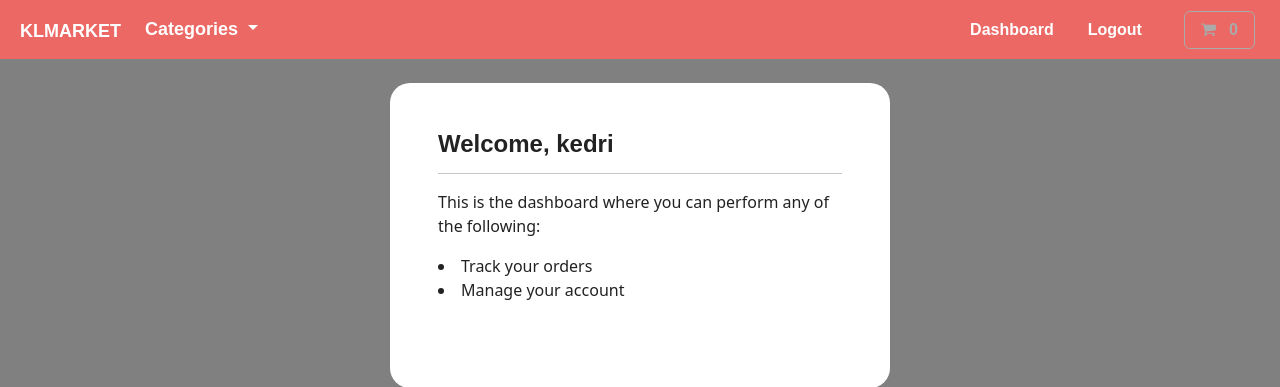
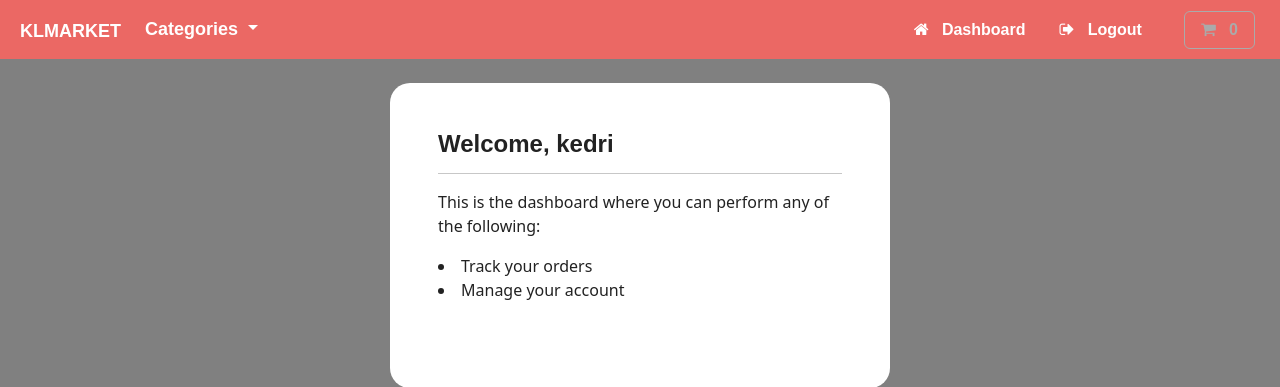
Before and after one commit to kedrick1/Django-E-Commerce, a Django app: page /account/dashboard in a window 1280 px wide. Shown: the top 387 px of the page. Run offline with Django 5.2, Linux system fonts and the light colour scheme; a user stored in the database is signed in; data comes from the database, SQL or seed files in the repository; both versions use the stored data as it was after the commit; some libraries are stand-ins or nearby versions; some web fonts are replaced.

Commit message:
added not-used session logout, login validation, action django message/notification and added icons

```diff
--- a/ecommerce/account/forms.py
+++ b/ecommerce/account/forms.py
@@ -86,7 +86,7 @@ class UpdateUserForm(forms.ModelForm):
         email = self.cleaned_data.get("email")
 
         if User.objects.filter(email=email).exclude(pk=self.instance.pk).exists(): #allow us to just keep the user email without having an issue, so if user email no exception raised else error
-            raise forms.validationError('Already used email')
+            raise forms.ValidationError('Already used email')
 
         #extra validation to check email length
         if len(email) >= 350:
--- a/ecommerce/account/views.py
+++ b/ecommerce/account/views.py
@@ -17,6 +17,10 @@ from django.contrib.auth.models import auth #allow use to do authentication
 from django.contrib.auth import authenticate, login, logout #functions
 from .forms import LoginForm , UpdateUserForm #not optimal but for clarity
 from django.contrib.auth.decorators import login_required #decorators
+
+
+
+from django.contrib import messages #django built in messages, where we can invoke it
 
 
 # Create your views here.
@@ -144,7 +148,21 @@ def my_login(request):
 
 def user_logout(request):
 
-    auth.logout(request)
+    auth.logout(request) #clear our session
+    #problem we can have with just this is : make sure clear all sessions except the one of our cart
+
+    ###will omite this code as i dont think it represent a real cart functionality
+
+    # try:
+    #     for key in list(request.session.keys()): #going through all keys
+    #         if key == 'session_key':
+    #             continue
+    #         else:
+    #             del request.session[key]
+    # except KeyError:
+    #     pass
+
+    messages.success(request, "Logout success!") #will show on redirect page, so wherever we redirect thats where you must put the html template for messages
 
     return redirect("store") #return to home page
 
@@ -171,6 +189,9 @@ def profile_management(request):
         if user_form.is_valid():
             user_form.save()
 
+            messages.info(request, "Account updated!")
+
+
             return redirect('dashboard') #if no issue go back to dashboard
 
     # user_form = UpdateUserForm(instance=request.user)
@@ -189,6 +210,8 @@ def delete_account(request):
 
         user.delete()
 
+        messages.error(request, "Account deleted!")
+
         return redirect('store')
 
     return render(request, 'account/delete-account.html')
--- /dev/null
+++ b/ecommerce/static/javascript/app.js
@@ -0,0 +1,10 @@
+
+var message_timeout = document.getElementById("message-timer");
+
+setTimeout(function()
+
+{
+
+    message_timeout.style.display = "none"; //hide notif after certain time
+
+} ,2500);
--- a/ecommerce/store/templates/store/base.html
+++ b/ecommerce/store/templates/store/base.html
@@ -117,7 +117,7 @@
 
                     <li class="nav-item">
 
-                        <a class="btn btn-alert navbar-btn text-white" type="button"  href="{% url 'dashboard' %}"> Dashboard </a>
+                        <a class="btn btn-alert navbar-btn text-white" type="button"  href="{% url 'dashboard' %}"> <i class="fa fa-home" aria-hidden="true"></i> &nbsp; Dashboard </a>
 
                     </li>
 
@@ -136,7 +136,7 @@
 
                     <li class="nav-item">
 
-                        <a class="btn btn-alert navbar-btn text-white" type="button"  href="{% url 'user-logout' %}"> Logout </a>
+                        <a class="btn btn-alert navbar-btn text-white" type="button"  href="{% url 'user-logout' %}"> <i class="fa fa-sign-out" aria-hidden="true"></i> &nbsp; Logout </a>
 
                     </li>
 
@@ -197,6 +197,27 @@
 
     </nav>
 
+    {% for message in messages %}
+
+        {% if message.level == DEFAULT_MESSAGE_LEVELS.SUCCESS %} <!--or could be .error .info-->
+
+            <h6 id="message-timer" class="alert alert-success text-center"> <i class="fa fa-sign-out" aria-hidden="true"></i> &nbsp; {{message}} </h6> <!--bootstrap-->
+
+        {% endif %}
+
+        {% if message.level == DEFAULT_MESSAGE_LEVELS.ERROR %} <!--or could be .error .info-->
+
+            <h6 id="message-timer" class="alert alert-danger text-center"> <i class="fa fa-exclamation-triangle" aria-hidden="true"></i> &nbsp;  {{message}} </h6> <!--bootstrap-->
+
+        {% endif %}
+
+        {% if message.level == DEFAULT_MESSAGE_LEVELS.INFO %} <!--or could be .error .info-->
+
+            <h6 id="message-timer" class="alert alert-info text-center"> <i class="fa fa-check-circle" aria-hidden="true"></i> &nbsp; {{message}} </h6> <!--bootstrap-->
+
+        {% endif %}
+
+    {% endfor %}
 
     <body>
 
@@ -217,5 +238,7 @@
 
     </body>
 
+<!--add external javascript file-->
+    <script src="{% static 'javascript/app.js' %}"></script>
 
 </html>
```
Also changed, not shown: ecommerce/account/templates/account/my-login.html (+6 -4 lines), ecommerce/db.sqlite3.
